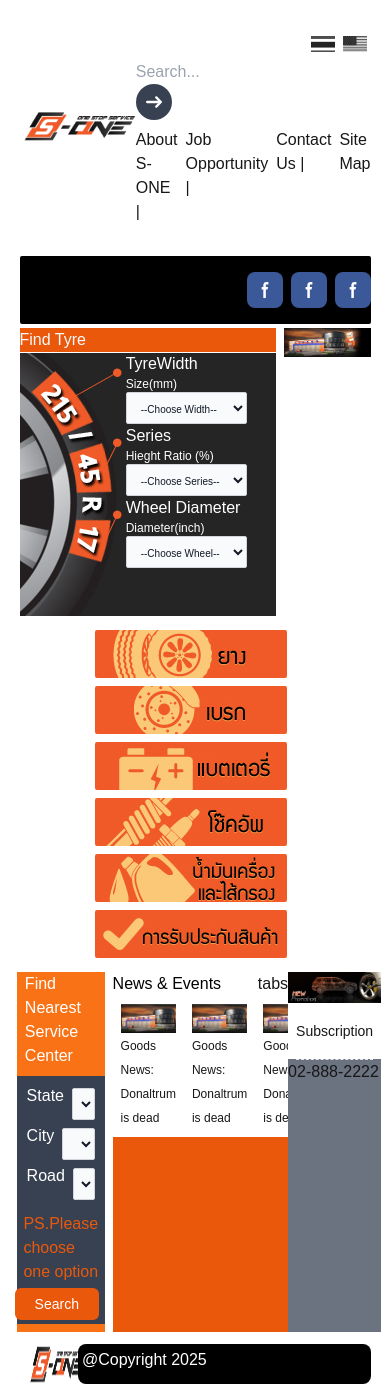
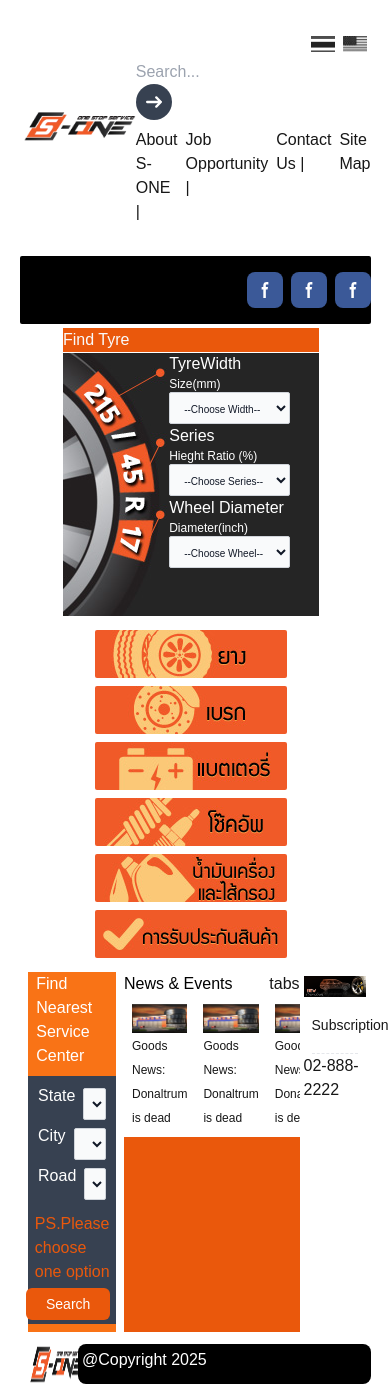
Before and after one commit to Jadedvi104/vanilajs-to-next, a Next.js app: page / in a window 390 px wide. Built offline with nearby package versions, Linux system fonts and the light colour scheme.

Commit message:
fix flex-col on logos right side

```diff
--- a/src/components/BottomSection.jsx
+++ b/src/components/BottomSection.jsx
@@ -7,7 +7,7 @@ const BottomSection = () => {
   return (
     <>
       <section>
-        <div className="flex justify-center bg-white h-auto w-5/5">
+        <div className="flex justify-center bg-white h-auto w-full">
           {/* Left*/}
           <SearchBranch />
           {/* Mid*/}
--- a/src/components/micros/MainBanner.jsx
+++ b/src/components/micros/MainBanner.jsx
@@ -3,7 +3,7 @@ import React from "react";
 const MainBanner = () => {
   return (
     <>
-      <div>
+      <div className="hidden md:flex w-full">
         <img src="/images/SOne_index_banner.jpg" alt="" />
       </div>
     </>
--- a/src/components/micros/Subscribe.jsx
+++ b/src/components/micros/Subscribe.jsx
@@ -3,7 +3,7 @@ import React from "react";
 const Subscribe = () => {
   return (
     <>
-      <div className="flex flex-col bg-gray-500 w-full md:w-1/4">
+      <div className="flex flex-col bg-white w-[20%] p-1">
         <img src="/images/banner_promotion_01.jpg" className="w-full"></img>
         <div className="flex flex-row bg-white w-full p-2">
           <span className="text-sm font-mediumtext-black flex items-center h-10"> Subscription</span>
```
